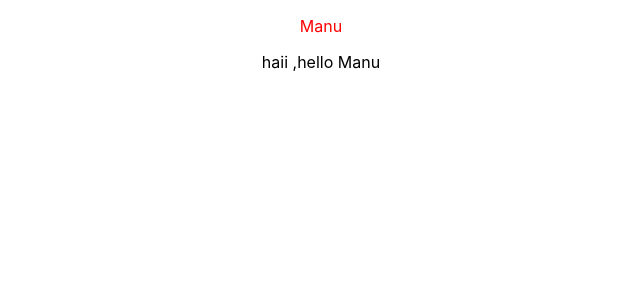
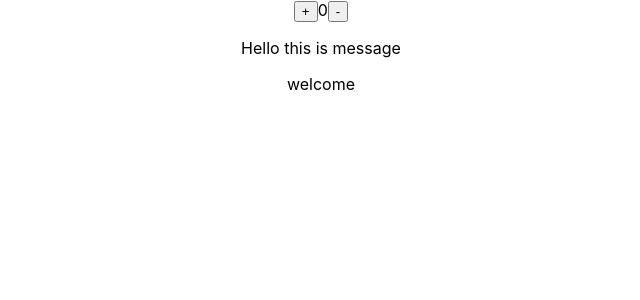
Before and after one commit to gayathrislatrainer23-bot/React-11-1, a React (Create React App) app: page / in a window 1280 px wide. Shown: the top 300 px of the page, without its empty margins (319-959 px from the left). Built offline with nearby package versions, Linux system fonts and the light colour scheme.

Commit message:
day-3-State ,hooks,useState,event

```diff
--- a/src/App.js
+++ b/src/App.js
@@ -1,16 +1,18 @@
 
 import './App.css';
+import Counter from './components/Counter';
 import Greetings from './components/Greetings';
-
+import Message from './components/Message';
 function App() {
  const userName ="Manu"
 
   return (
     <div className="App">
   {/*  MAIN COMP */}
-  <p className='username' style={{color:"red"}}> {userName}</p>
-
-  <Greetings userName={userName}/>
+  {/* <p className='username' style={{color:"red"}}> {userName}</p> */}
+  {/* <Greetings userName={userName}/> */}
+  <Counter/>
+  <Message/>
     </div>
 
   );
--- /dev/null
+++ b/src/components/Counter.jsx
@@ -0,0 +1,23 @@
+import { useState } from "react"
+
+function Counter(){
+const [count, setCount] = useState(0)
+const increment = ()=> setCount(count+1)
+const decrement = ()=> {
+   if(count>0) {
+    setCount(count-1)
+}else {
+        alert ('counter should be more than zero')
+     }
+    }
+
+
+    return (
+        <>
+        <button onClick={()=>increment()}>+</button>
+        {count}
+        <button onClick={()=>decrement ()}>-</button>
+        </>
+    )
+}
+export default Counter
--- /dev/null
+++ b/src/components/Message.jsx
@@ -0,0 +1,18 @@
+
+import { useState } from "react"
+function Message(){
+const [message,setMessage]=useState("welcome")
+
+    return(
+
+        <>
+        <p>Hello this is message</p>
+        <p>{message}</p>
+
+        </>
+
+    )
+
+
+}
+export default Message
```
